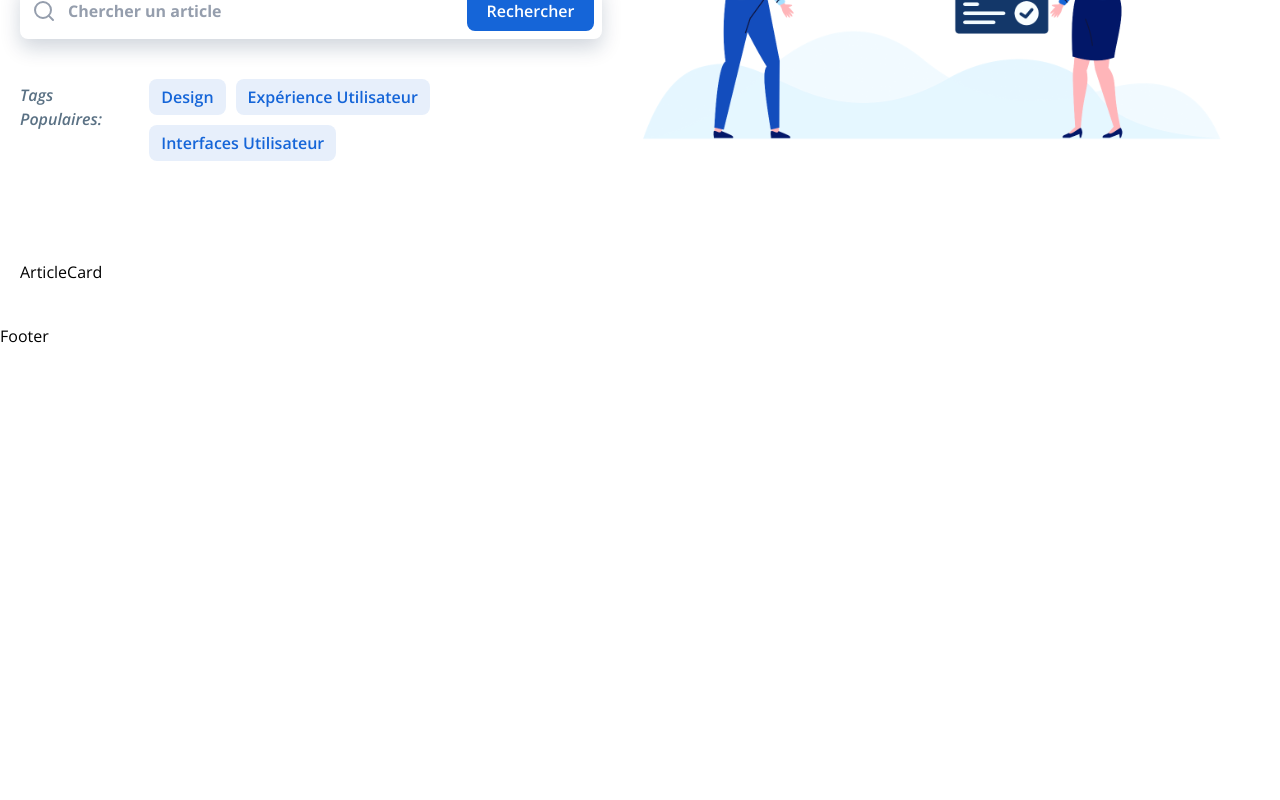
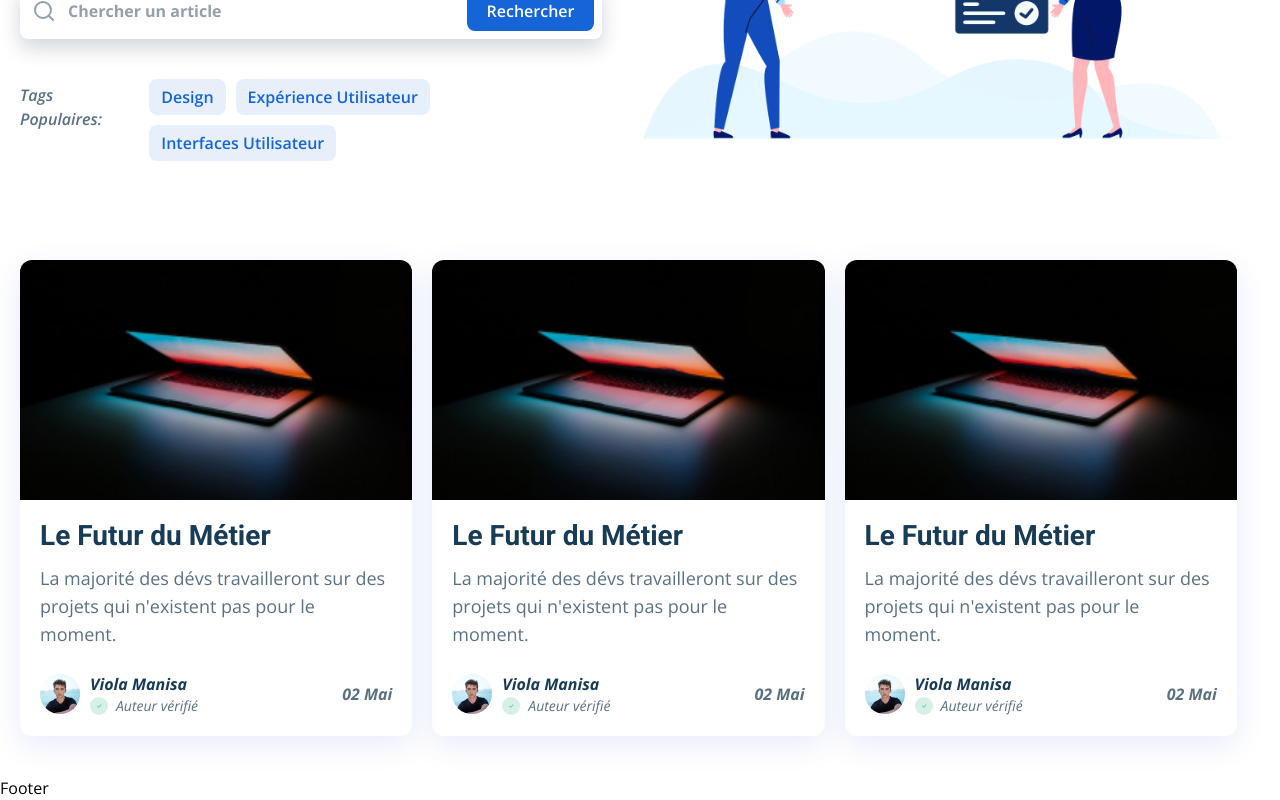
Before and after one commit to Didi518/mern_blog_client, a React (Create React App) app: page / in a window 1280 px wide. Shown: the part 389-1189 px from the top of the page. Before the commit the page ends 800 px from the top, so only its background shows below. Built offline with nearby package versions, Linux system fonts and the light colour scheme.

Commit message:
:building_construction: article card

```diff
--- a/src/components/ArticleCard.jsx
+++ b/src/components/ArticleCard.jsx
@@ -1,5 +1,53 @@
-const ArticleCard = () => {
-  return <div>ArticleCard</div>;
+import { BsCheckLg } from "react-icons/bs";
+
+import { images } from "../constants";
+
+const ArticleCard = ({ className }) => {
+  return (
+    <div
+      className={`rounded-xl overflow-hidden shadow-[rgba(7,_65,_210,_0.1)_0px_9px_30px] ${className}`}
+    >
+      <img
+        src={images.Post1Image}
+        alt="title"
+        className="w-full object-cover object-center h-auto md:h-52 lg:h-48 xl:h-60"
+      />
+      <div className="p-5">
+        <h2 className="font-roboto font-bold text-xl text-dark-soft md:text-2xl lg:text-[28px]">
+          Le Futur du Métier
+        </h2>
+        <p className="text-dark-light mt-3 text-sm md:text-lg">
+          La majorité des dévs travailleront sur des projets qui n'existent pas
+          pour le moment.
+        </p>
+        <div className="flex justify-between flex-nowrap items-center mt-6">
+          <div className="flex items-center gap-x-2 md:gap-x-2.5">
+            <img
+              src={images.PostProfile}
+              alt="profil auteur"
+              className="w-9 h-9 md:w-10 md:h-10"
+            />
+            <div className="flex flex-col">
+              <h4 className="font-bold italic text-dark-soft text-sm md:text-base">
+                Viola Manisa
+              </h4>
+              <div className="flex items-center gap-x-2">
+                <span className="bg-[#36b37e] w-fit bg-opacity-20 p-1.5 rounded-full">
+                  <BsCheckLg className="w-1.5 h-1.5 text-[#36b37e]" />
+                </span>
+                <span className="italic text-dark-light text-xs md:text-sm">
+                  Auteur vérifié
+                </span>
+              </div>
+            </div>
+          </div>
+          <span className="font-bold text-dark-light italic text-sm md:text-base">
+            02 Mai
+          </span>
+        </div>
+      </div>
+    </div>
+  );
 };
 
 export default ArticleCard;
--- a/src/constants/images.js
+++ b/src/constants/images.js
@@ -1,9 +1,13 @@
 import Logo from "../assets/Logo.svg";
 import HeroImage from "../assets/HeroImage.svg";
+import Post1Image from "../assets/posts/post1.jpg";
+import PostProfile from "../assets/posts/post-profile.svg";
 
 const images = {
   Logo,
   HeroImage,
+  Post1Image,
+  PostProfile,
 };
 
 export default images;
--- a/src/pages/home/container/Articles.jsx
+++ b/src/pages/home/container/Articles.jsx
@@ -3,7 +3,9 @@
 const Articles = () => {
   return (
     <section className="container mx-auto flex flex-wrap md:gap-x-5 gap-y-5 px-5 py-10">
-      <ArticleCard />
+      <ArticleCard className="w-full md:w-[calc(50%-20px)] lg:w-[calc(33.33%-21px)]" />
+      <ArticleCard className="w-full md:w-[calc(50%-20px)] lg:w-[calc(33.33%-21px)]" />
+      <ArticleCard className="w-full md:w-[calc(50%-20px)] lg:w-[calc(33.33%-21px)]" />
     </section>
   );
 };
```
Also changed, not shown: src/assets/posts/post-profile.svg (added), src/assets/posts/post1.jpg (added).
